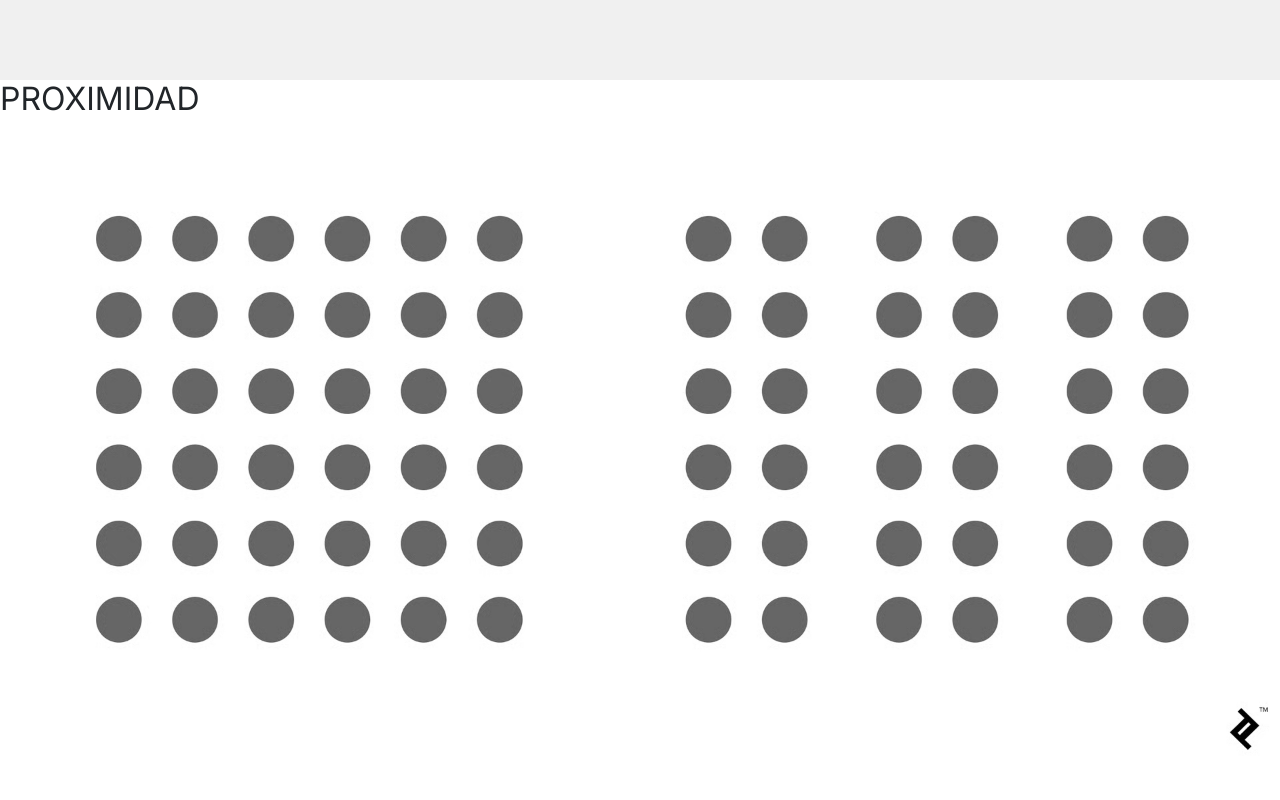
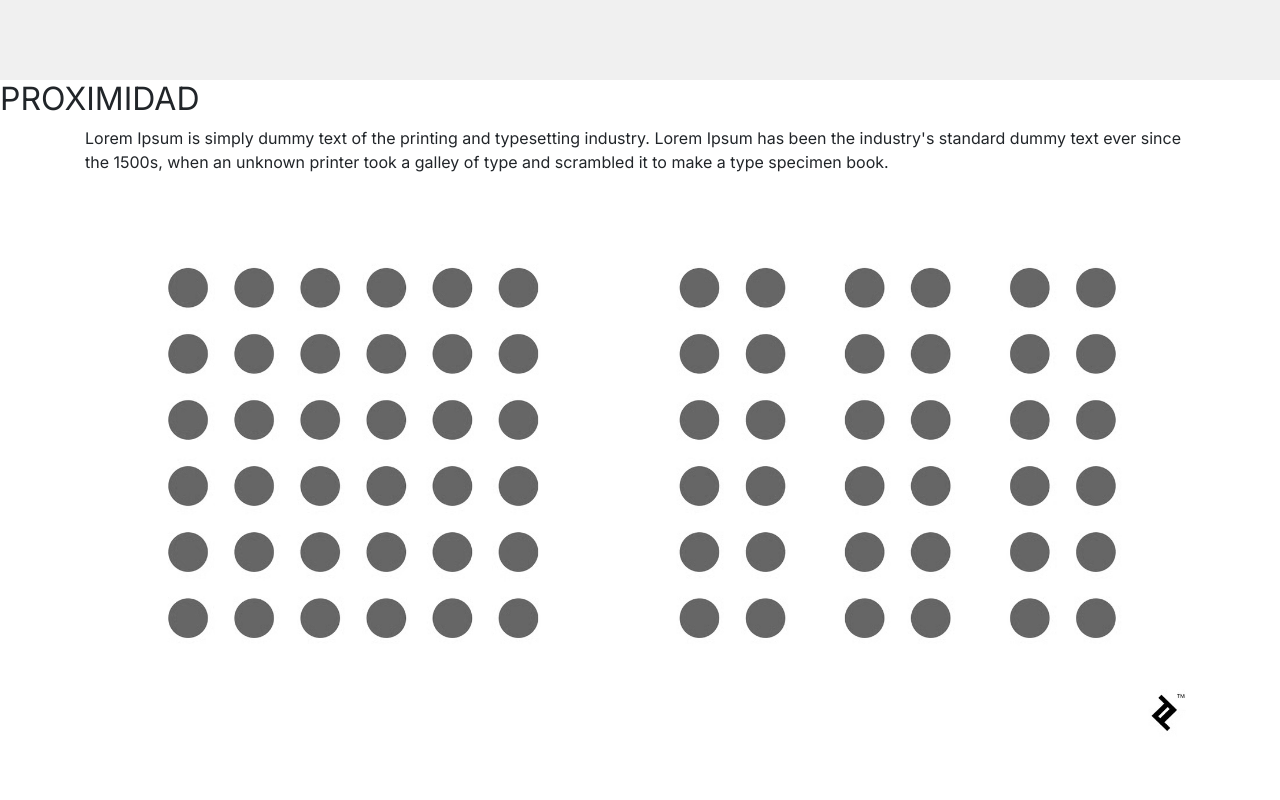
Before and after one commit to eliapinmor/gestalt, a plain HTML site: page index.html in a window 1280 px wide. Shown: the part 720-1520 px from the top of the page. Drawn offline with nearby package versions, Linux system fonts and the light colour scheme.

Commit message:
prueba de texto en proximidad

```diff
--- a/css/styles.css
+++ b/css/styles.css
@@ -37,6 +37,7 @@
     justify-content: center;
     padding: 25px;
     width: 100%;
+    background-color: #181818;
 
 }
 
@@ -52,3 +53,14 @@
     padding: 15px;
     text-align: center;
 }
+
+.container{
+    /* display: flex;
+    margin: 0;
+    width: 100%; */
+    /* background-color: red; */
+}
+
+.text-container{
+    width: 100%;
+}
--- a/index.html
+++ b/index.html
@@ -6,7 +6,8 @@
     <meta name="viewport" content="width=device-width, initial-scale=1.0">
     <title>Document</title>
     <link href="https://fonts.googleapis.com/css2?family=Inter&display=swap" rel="stylesheet">
-    <link rel="stylesheet" href="https://cdn.jsdelivr.net/npm/bootstrap@4.4.1/dist/css/bootstrap.min.css" integrity="sha384-Vkoo8x4CGsO3+Hhxv8T/Q5PaXtkKtu6ug5TOeNV6gBiFeWPGFN9MuhOf23Q9Ifjh" crossorigin="anonymous">
+    <link rel="stylesheet" href="https://cdn.jsdelivr.net/npm/bootstrap@4.4.1/dist/css/bootstrap.min.css"
+        integrity="sha384-Vkoo8x4CGsO3+Hhxv8T/Q5PaXtkKtu6ug5TOeNV6gBiFeWPGFN9MuhOf23Q9Ifjh" crossorigin="anonymous">
     <link rel="stylesheet" href="css/styles.css">
 
 </head>
@@ -32,12 +33,14 @@
         <!--profundidad-->
         <section>
             <h2>PROXIMIDAD</h2>
-            <div id="proximidad">
+            <div id="proximidad" class="container">
+                <div class="text-container">
+                    <p>Lorem Ipsum is simply dummy text of the printing and typesetting industry. Lorem Ipsum has been
+                        the industry's standard dummy text ever since the 1500s, when an unknown printer took a galley
+                        of type and scrambled it to make a type specimen book. </p>
+                </div>
                 <div class="content-img">
                     <img src="img/proximidad.png">
-                </div>
-                <div>
-                    <p></p>
                 </div>
             </div>
         </section>
```
